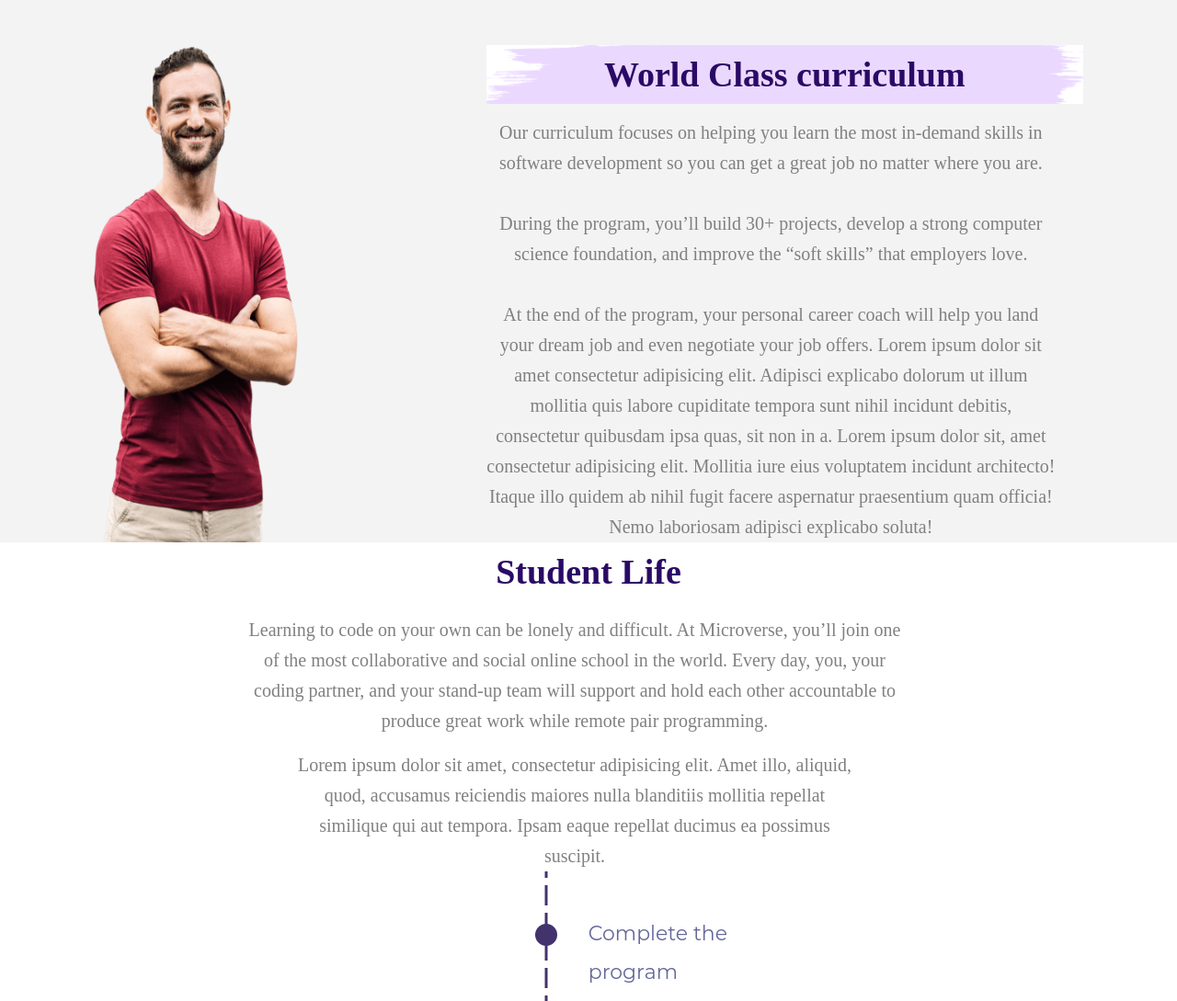
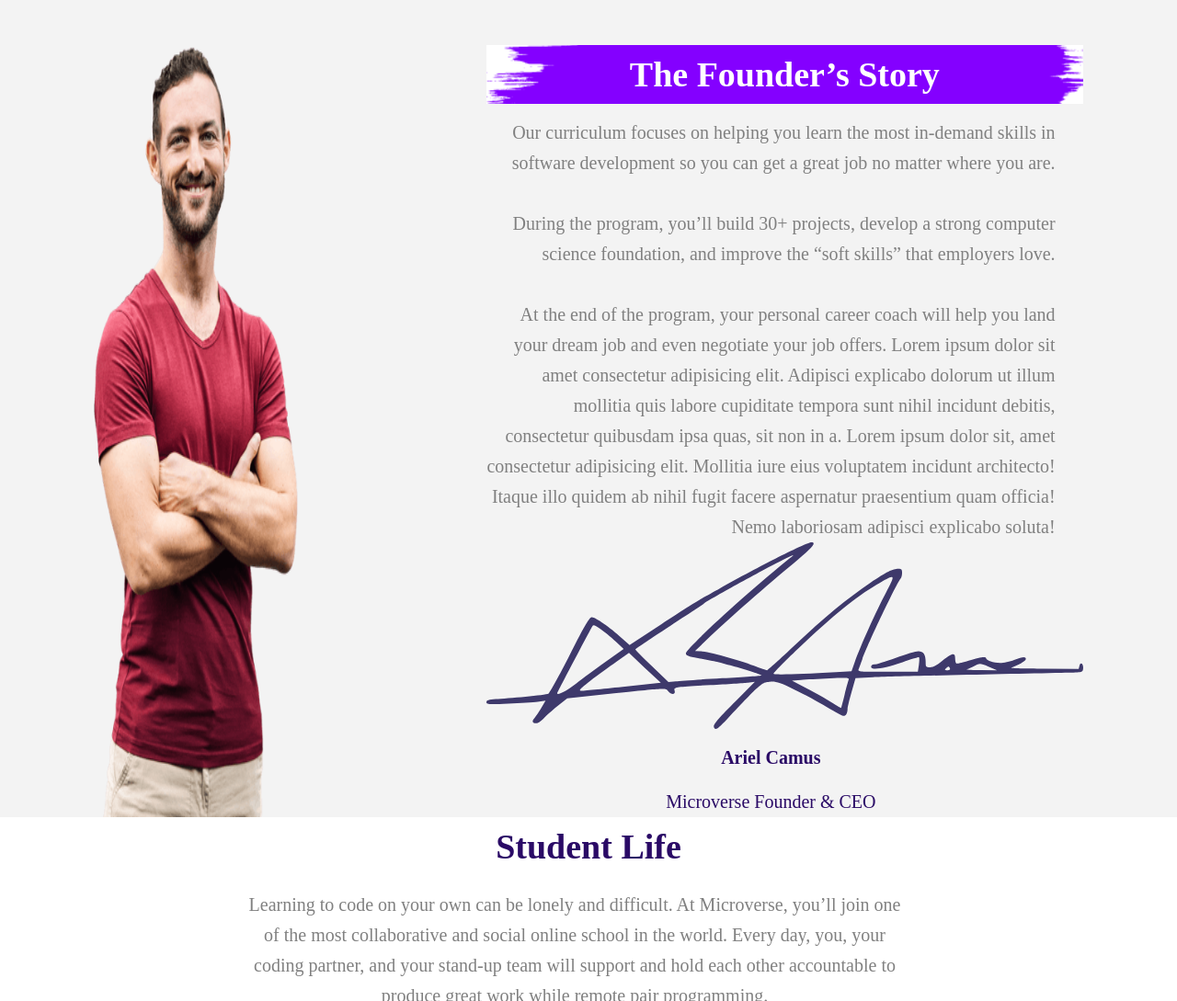
Before and after one commit to Datagirlcmr/Grid-Based-Framework, a plain HTML site: page index.html in a window 1280 px wide. Shown: the part 6800-7889 px from the top of the page at 92% size. Drawn offline with Linux system fonts and the light colour scheme.

Commit message:
added more content

```diff
--- a/index.html
+++ b/index.html
@@ -455,10 +455,10 @@
         <img src="./images/dsc-2716-ariel.png" class="responsiva" alt="">
       </div>
           <div class="col-8 d-f f-c f-end pad-50">
-              <h2 class="br3 text-microthird">
-                World Class curriculum
+              <h2 class="br5 text-white">
+                  The Founder’s Story
               </h2>
-              <p class=".p p-bottom text-secondary text-c">
+              <p class=".p p-bottom text-secondary text-r">
                 Our curriculum focuses on helping you learn the most in-demand skills in software development so you can get a
                 great job no matter where you are. <br> <br>
 
@@ -470,6 +470,9 @@
                 Lorem ipsum dolor sit amet consectetur adipisicing elit. Adipisci explicabo dolorum ut illum mollitia quis labore cupiditate tempora sunt nihil incidunt debitis, consectetur quibusdam ipsa quas, sit non in a.
                 Lorem ipsum dolor sit, amet consectetur adipisicing elit. Mollitia iure eius voluptatem incidunt architecto! Itaque illo quidem ab nihil fugit facere aspernatur praesentium quam officia! Nemo laboriosam adipisci explicabo soluta!
               </p>
+              <img src="./images/signature-5-color.svg" class="d-block" alt="">
+              <span class="text-c d-block font-bold text-microthird">Ariel Camus</span>
+              <span class="text-c d-block text-microthird">Microverse Founder & CEO</span>
             </div>
     </div>
   </section>
--- a/styles/_classes.scss
+++ b/styles/_classes.scss
@@ -177,6 +177,10 @@ a:hover {
 
 .m-auto {
   margin: auto;
+}
+
+.m-r{
+  margin-left: 100%;
 }
 
 .mt-3{
--- a/styles/style.scss
+++ b/styles/style.scss
@@ -87,6 +87,10 @@ span {
 .br4{
   @include images("../images/brora.png")
 }
+
+.br5{
+  @include images("../images/brush blue.png")
+}
 .collabo{
   @include flex($sm,column);
   div{
```
Also changed, not shown: images/signature-5-color.svg (added), styles/style.css, 1 other file.
